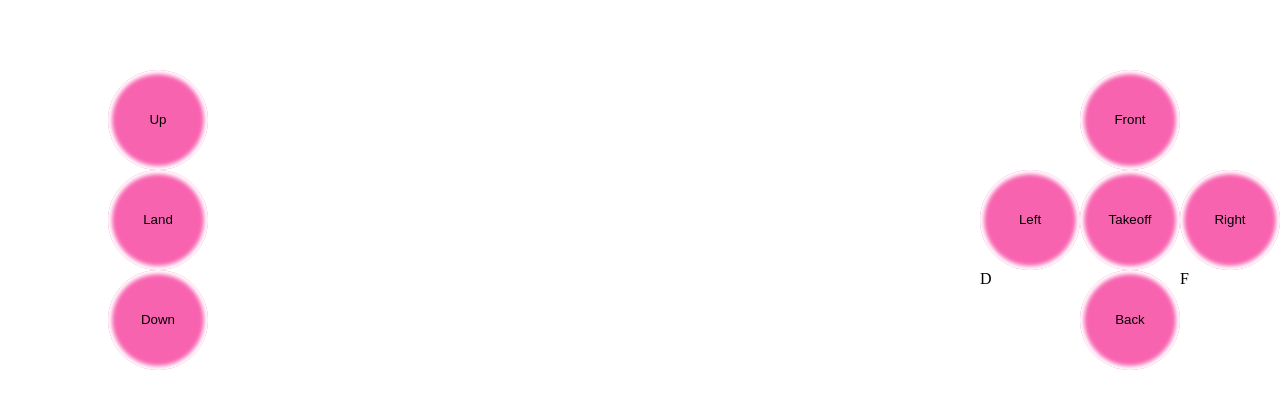
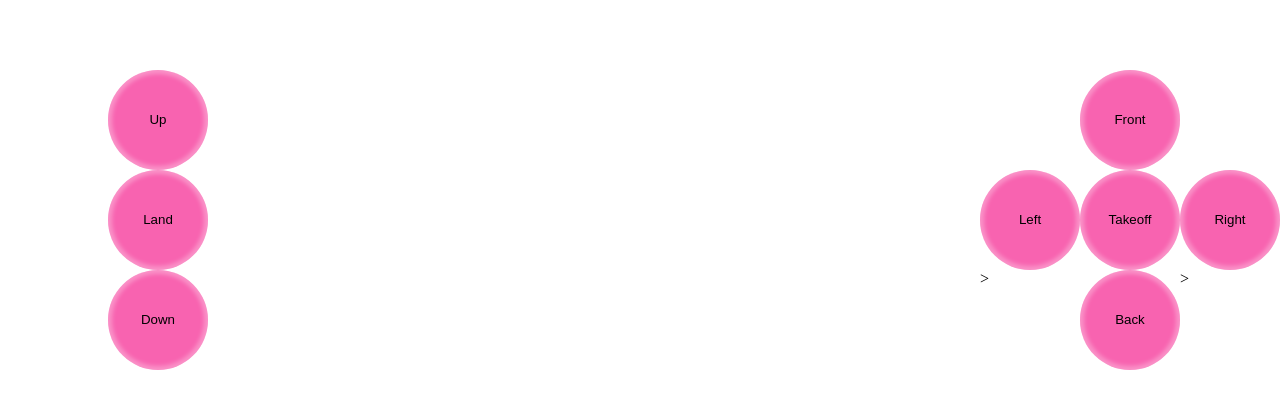
Before and after one commit to RangerMauve/drone-test, a website: page index.html in a window 1280 px wide. Shown: the part 180-588 px from the top of the page. Drawn offline with Linux system fonts and the light colour scheme.

Commit message:
Changed style

```diff
--- a/index.html
+++ b/index.html
@@ -33,9 +33,9 @@
 		<button class="block" onclick="execute('takeoff')">Takeoff</button>
 		<button class="block" onmousedown="execute('right','[0.1]')" onmouseup="execute('stop')">Right</button>
 
-		<div class="block">D</div>
+		<div class="block">>&nbsp;</div>
 		<button class="block" onmousedown="execute('back','[0.1]')" onmouseup="execute('stop')">Back</button>
-		<div class="block">F</div>
+		<div class="block">>&nbsp;</div>
 	</div>
 </main>
 <script src="reqwest.min.js"></script>
--- a/style.css
+++ b/style.css
@@ -14,7 +14,7 @@ button.block {
 	background: #f863b0;
 	border: none;
 	-webkit-box-shadow: inset 0px 0px 4px 4px #FFF;
-	box-shadow: inset 0px 0px 4px 4px #FFF;
+	box-shadow: inset 0px 0px 4px 4px rgba(255, 255, 255, 0.3);
 }
 .block {
 	float: left;
```
